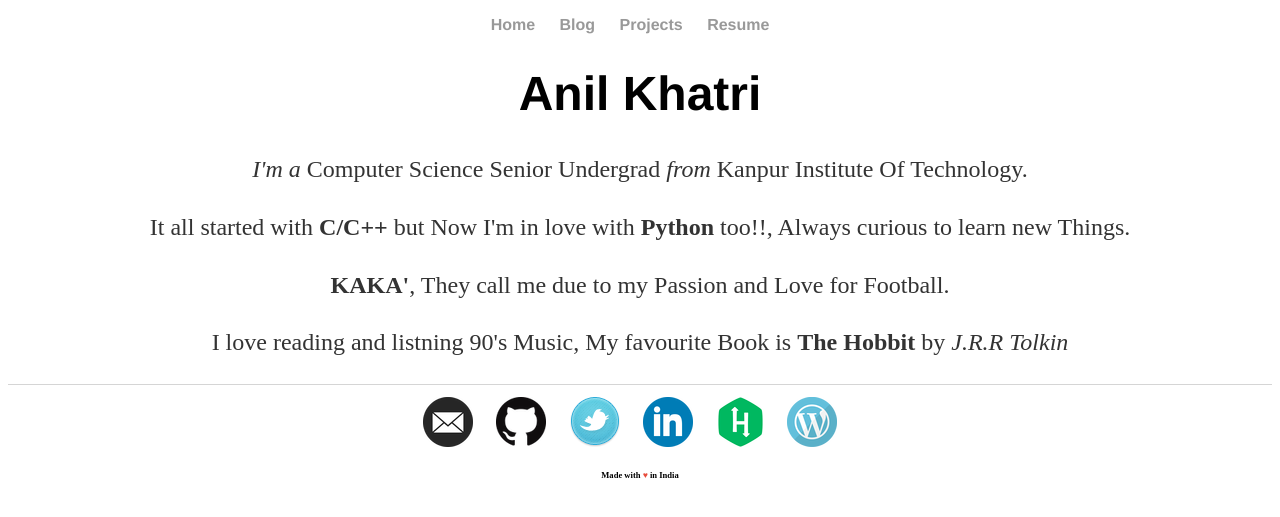
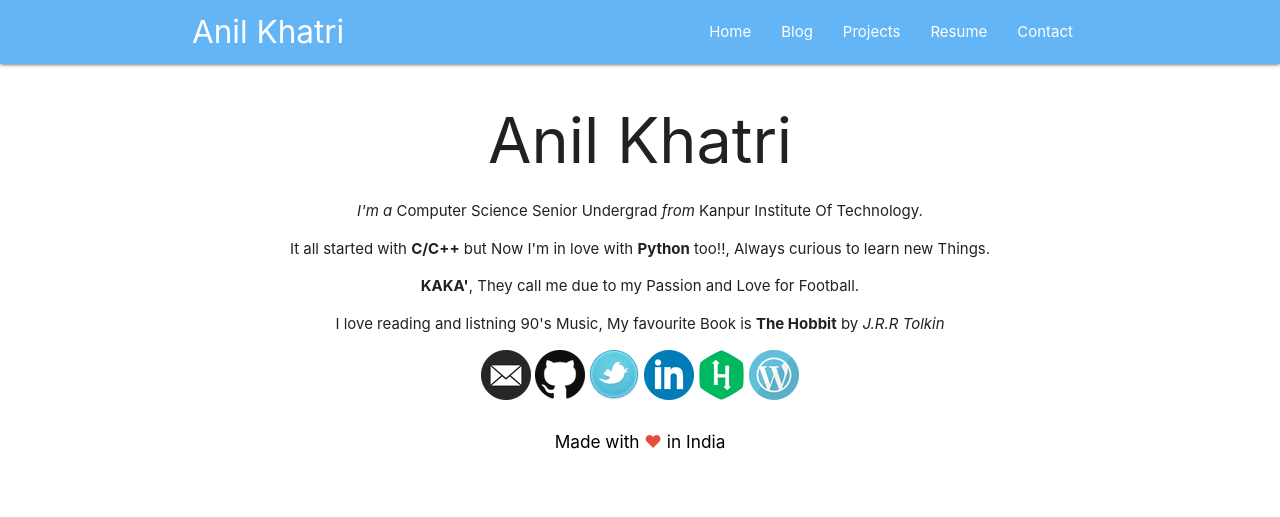
Before and after one commit to imkaka/imkaka.github.io, a Jekyll site: the page built from index.html, in a window 1280 px wide. Shown: the top 517 px of the page. Built offline with Jekyll 4.4.1, drawn with Linux system fonts in a browser that asks for light colours; nearby versions of some CDN libraries.

Commit message:
The nav bar

```diff
--- a/404.html
+++ b/404.html
@@ -1,7 +1,7 @@
 ---
 layout: default
 ---
-
+<!--
 <style type="text/css" media="screen">
   .container {
     margin: 10px auto;
@@ -14,9 +14,9 @@ layout: default
     line-height: 1;
     letter-spacing: -1px;
   }
-</style>
+</style>-->
 
-<div class="container">
+<div class="container centre-align">
   <h1>404</h1>
 
   <p><strong>Page work is in Progress.. :)</strong></p>
--- a/_layouts/default.html
+++ b/_layouts/default.html
@@ -3,13 +3,18 @@
 	<head>
 		<title>{{ page.title }}</title>
 
-    <!-- link to main stylesheet -->
-		<link rel="stylesheet" type="text/css" href="{{ site.baseurl }}css/main.css">
+    <meta name="viewport" content="width=device-width, initial-scale=1.0"/>
+
+
+    <!-- link to main stylesheet & materialize css files. -->
+		<link rel="stylesheet" type="text/css" href="{{site.baseurl}}css/main.css">
+    <link rel="stylesheet" type="text/css" href="{{site.baseurl}}css/materialize.min.css">
+    <!--<link rel="stylesheet" href="https://cdnjs.cloudflare.com/ajax/libs/materialize/0.98.2/css/materialize.min.css">
+     -->
+
+    <!--  Font -->
 		<link href="http://fonts.googleapis.com/icon?family=Material+Icons" rel="stylesheet">
-		<link href="https://fonts.googleapis.com/icon?family=Material+Icons" rel="stylesheet">
 
-	<meta name="viewport" content="width=device-width, initial-scale=1.0"/>
-        <script type="text/javascript" src="https://code.jquery.com/jquery-2.1.1.min.js"></script>
 
 	  <meta property="og:image" content="http://imkaka.github.io/img/kaka.jpg" />
 	  <meta property="og:image:type" content="image/jpeg" />
@@ -22,36 +27,51 @@
 	  <meta property="og:url" content="http://imkaka.github.io" />
 	  <meta property="og:site_name" content="imkaka.github.io" />
 
-	<style>
-	html{
-		text-align: center;
-	}
+	</head>
 
-	</style>
-	</head>
 	<body>
-		<nav>
-    		<ul>
-        		<li><a href="/">Home</a></li>
-                        <li><a href="https://imkaka10.wordpress.com/" target="_blank">Blog</a></li>
-	        	<li><a href="/projects">Projects</a></li>
-        		<li><a href="/cv">Resume</a></li>
+      <!--<div class="container">-->
+        <div class = "navbar-fixed">
+        		 <nav class = "blue lighten-2">
+              <div class="container">
+               <div class="nav-wrapper">
+                 <a href="/" class="brand-logo">Anil Khatri</a>
+                 <a href="#" data-target="mobile-demo" class="sidenav-trigger"><i class="material-icons" >menu</i></a>
+            		 <ul class="right hide-on-med-and-down " id = "navList">
+                		<li class="hoverable"><a href="/">Home</a></li>
+                    <li class="hoverable"><a href="https://imkaka10.wordpress.com/" target="_blank">Blog</a></li>
+        	        	<li class="hoverable"><a href="/projects">Projects</a></li>
+                		<li class="hoverable"><a href="/cv">Resume</a></li>
+                    <li class="hoverable"><a href= "/contact">Contact</a></li>
 
             		 </ul>
+                </div>
+               </div>
               </nav>
-		<div class="container">
+        </div>
+        <ul class="sidenav blue lighten-2" id = "mobile-demo">
+                    <li class="hoverable"><a href="/" class = "white-text">Home</a></li>
+                    <li class="hoverable"><a href="https://imkaka10.wordpress.com/" target="_blank" class = "white-text">Blog</a></li>
+                    <li class="hoverable"><a class = "white-text" href="/projects">Projects</a></li>
+                    <li class="hoverable"><a class = "white-text" href="/cv">Resume</a></li>
+                    <li class="hoverable"><a class = "white-text" href= "/contact">Contact</a></li>
+
+         </ul>
+    		<div class="container center-align">
         		{{ content }}
     		</div><!-- /.container -->
-		<footer>
-    		<ul>
-        		<li><a href="mailto:anil.soccer.khatri@gmail.com" target="_blank"><img  calss="res"src="{{ site.baseurl }}img/mail.png" class="responsive-img"></a></li>
-        		<li><a href="https://github.com/imkaka" target="_blank"><img  calss="res"src="{{ site.baseurl }}img/github.png" class="responsive-img"></a></li>
-                        <li><a href="https://twitter.com/_imkaka" target="_blank"><img  calss="res"src="{{ site.baseurl }}img/twitter.png" class="responsive-img"></a></li>
-                        <li><a href="https://www.linkedin.com/in/anil-khatri-0841223a/" target="_blank"><img  calss="res"src="{{ site.baseurl }}img/linkedin.png" class="responsive-img"></a></li>
-                        <li><a href="https://www.hackerrank.com/imKaka?hr_r=1" target="_blank"><img  calss="res"src="{{ site.baseurl }}img/hackerRank.png" class="responsive-img"></a></li>
-			<li><a href="https://www.imkaka10.wordpress.com" target="_blank"><img  calss="res"src="{{ site.baseurl }}img/wordpress.png" class="responsive-img"></a></li>
+        <div class ="center-align ">
+    		  <ul id = "soc">
+            	<li><a href="mailto:anil.soccer.khatri@gmail.com" target="_blank"><img src="{{ site.baseurl }}img/mail.png" class="responsive-img"></a></li>
+            	<li><a href="https://github.com/imkaka" target="_blank"><img src="{{ site.baseurl }}img/github.png" class="responsive-img"></a></li>
+              <li><a href="https://twitter.com/_imkaka" target="_blank"><img src="{{ site.baseurl }}img/twitter.png" class="responsive-img"></a></li>
+              <li><a href="https://www.linkedin.com/in/anil-khatri-0841223a/" target="_blank"><img src="{{ site.baseurl }}img/linkedin.png" class="responsive-img"></a></li>
+              <li><a href="https://www.hackerrank.com/imKaka?hr_r=1" target="_blank"><img src="{{ site.baseurl }}img/hackerRank.png" class="responsive-img"></a></li>
+    			     <li><a href="https://www.imkaka10.wordpress.com" target="_blank"><img src="{{ site.baseurl }}img/wordpress.png" class="responsive-img"></a></li>
 
     		   </ul>
+         </div>
+         <footer>
     			<div class="row">
     		          <div class="col s4 offset-s4">
     		             <h6 class="center-align"><a class="center-align" style="color: #000000" href="http://madewithlove.org.in" target="_blank">Made with <span style="color: #e74c3c"  >&hearts;</span> in India</a>
--- a/css/main.css
+++ b/css/main.css
@@ -1,19 +1,20 @@
-//Styling
 
+/*
 body {
    		display: flex;
     	min-height: 100vh;
     	flex-direction: column;
-    text-align: center;
-    margin: 60px auto;
-    width: 70%;
-    background:#DDDDDD;
+        text-align: center;
+        margin: 60px auto;
+        width: 70%;
+        background:#DDDDDD;
 }
 main {
-    flex: 1 0 auto;
+      flex: 1 0 auto;
 }
 
 nav ul, footer ul {
+
     font-family:'Helvetica', 'Arial', 'Sans-Serif';
     padding: 0px;
     list-style: circle;
@@ -23,6 +24,7 @@ nav ul li, footer ul li {
     display: inline;
     margin-right: 20px;
 }
+
 a {
     text-decoration: none;
     color: #999;
@@ -52,3 +54,12 @@ ul.posts {
 ul.posts li {
     list-style: none;
 }
+*/
+body {
+
+   /* color: rgba(255,255,255,0.8);*/
+}
+
+ul#soc li {
+display: inline;
+}
```
Also changed, not shown: other parts of _layouts/default.html (+17 -0 lines). Lines whose indentation alone changed are shown as unchanged.
